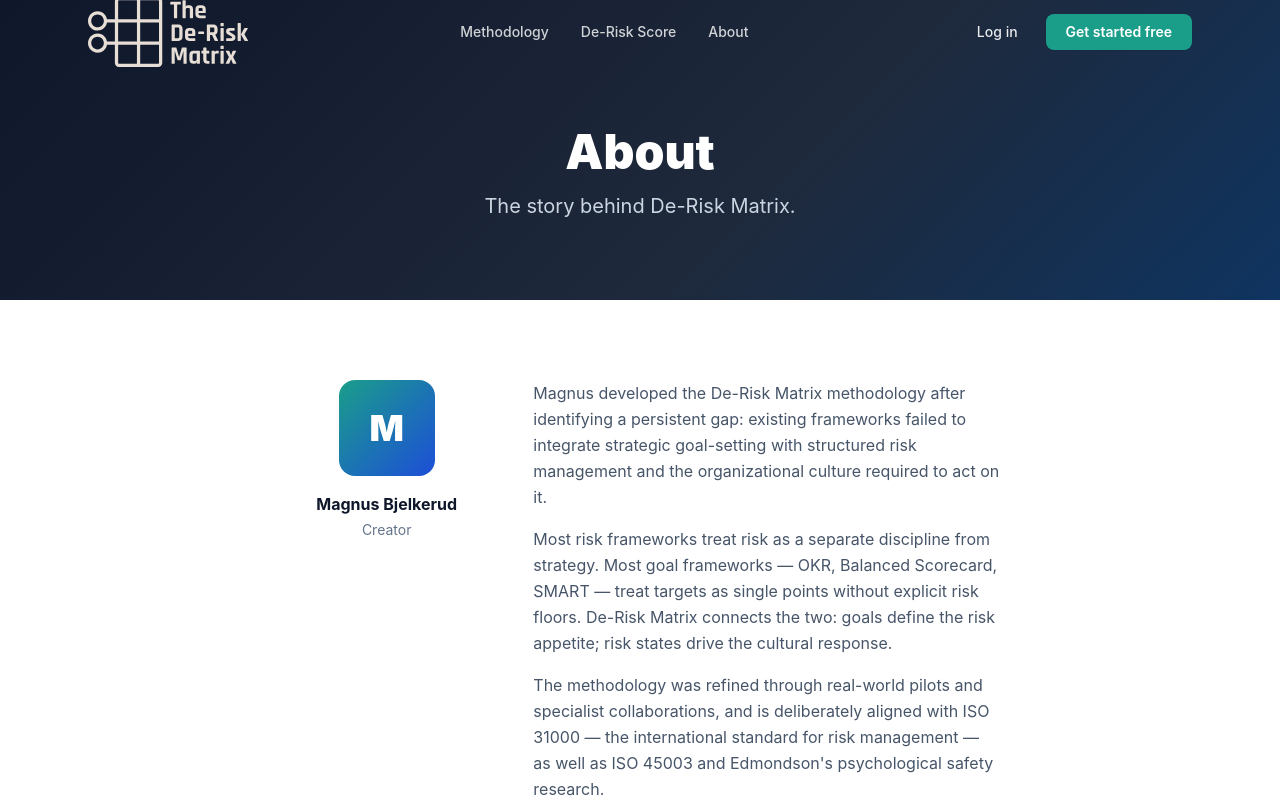
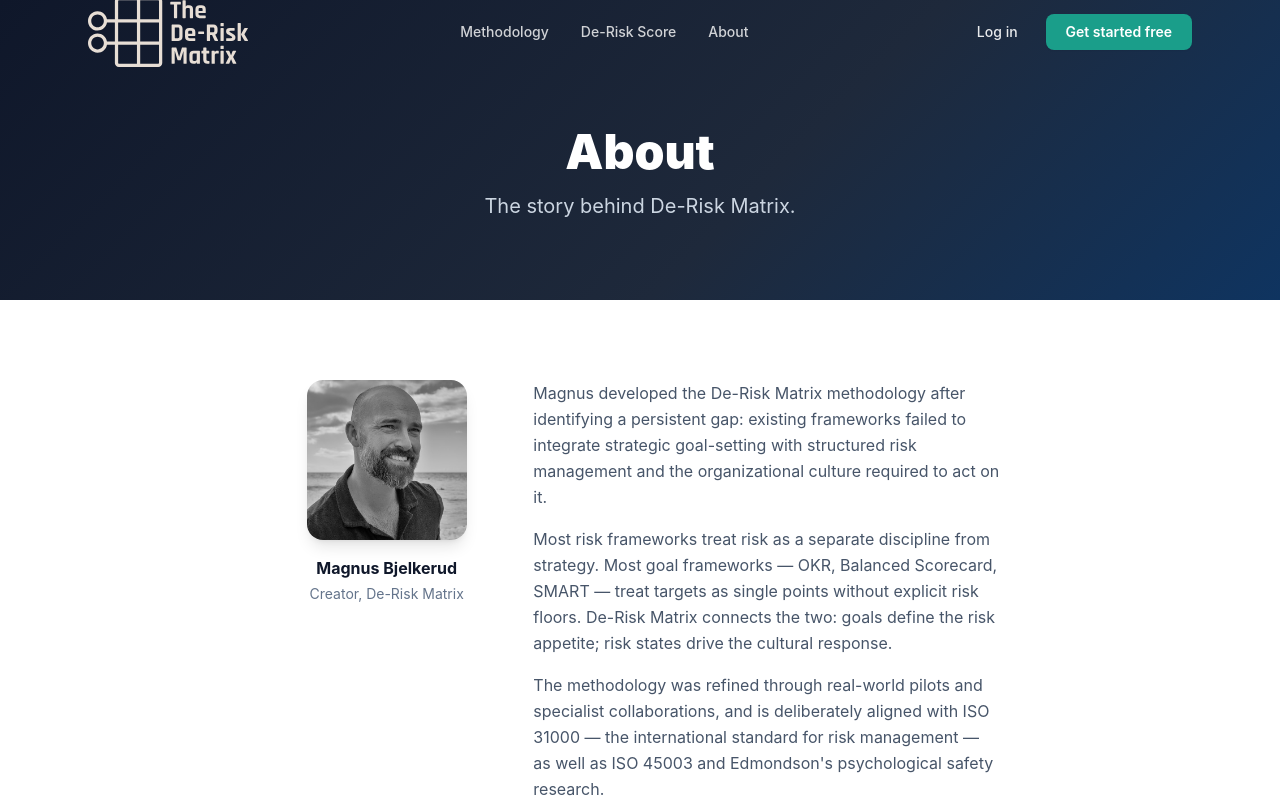
Before and after one commit to magnusbjelkerud/deriskmatrix-www, a Next.js app: page /about in a window 1280 px wide. Shown: the top 800 px of the page. Built offline with nearby package versions, Linux system fonts and the light colour scheme.

Commit message:
Add Magnus photo to About page and homepage quote section

```diff
--- a/app/about/page.js
+++ b/app/about/page.js
@@ -1,6 +1,7 @@
 import Nav from '../../components/Nav'
 import Footer from '../../components/Footer'
 import Link from 'next/link'
+import Image from 'next/image'
 
 export const metadata = {
   title: 'About Magnus Bjelkerud — De-Risk Matrix',
@@ -24,11 +25,17 @@ export default function AboutPage() {
         {/* Magnus */}
         <section className="grid md:grid-cols-3 gap-10 items-start">
           <div className="md:col-span-1 flex flex-col items-center text-center">
-            <div className="w-24 h-24 rounded-2xl bg-gradient-to-br from-teal to-blue-accent flex items-center justify-center text-white font-black text-4xl mb-4">
-              M
+            <div className="w-40 h-40 rounded-2xl overflow-hidden mb-4 shadow-lg">
+              <Image
+                src="/images/magnus.jpg"
+                alt="Magnus Bjelkerud"
+                width={160}
+                height={160}
+                className="w-full h-full object-cover"
+              />
             </div>
             <div className="font-bold text-navy">Magnus Bjelkerud</div>
-            <div className="text-slate-500 text-sm mt-1">Creator</div>
+            <div className="text-slate-500 text-sm mt-1">Creator, De-Risk Matrix</div>
           </div>
           <div className="md:col-span-2 space-y-4 text-slate-600 leading-relaxed">
             <p>
--- a/app/page.js
+++ b/app/page.js
@@ -1,4 +1,5 @@
 import Link from 'next/link'
+import Image from 'next/image'
 import Nav from '../components/Nav'
 import Footer from '../components/Footer'
 
@@ -402,7 +403,9 @@ export default function Home() {
             Traditionally, risk meant <em className="text-teal not-italic font-semibold">how big the hole in the floor is</em> — probability multiplied by negative consequence. But ISO 31000 looks upward: how high the building is, and how high it could grow. Risk is the effect of uncertainty on objectives — and that is exactly what De-Risk Matrix is built upon.
           </blockquote>
           <div className="flex items-center justify-center gap-3">
-            <div className="w-10 h-10 rounded-full bg-gradient-to-br from-teal to-blue-accent flex items-center justify-center text-white font-bold text-sm">M</div>
+            <div className="w-12 h-12 rounded-full overflow-hidden flex-shrink-0 border-2 border-teal/40">
+              <Image src="/images/magnus.jpg" alt="Magnus Bjelkerud" width={48} height={48} className="w-full h-full object-cover" />
+            </div>
             <div className="text-left">
               <div className="text-white font-semibold text-sm">Magnus Bjelkerud</div>
               <div className="text-slate-400 text-xs">Creator, De-Risk Matrix</div>
```
Also changed, not shown: public/images/magnus.jpg (added).
